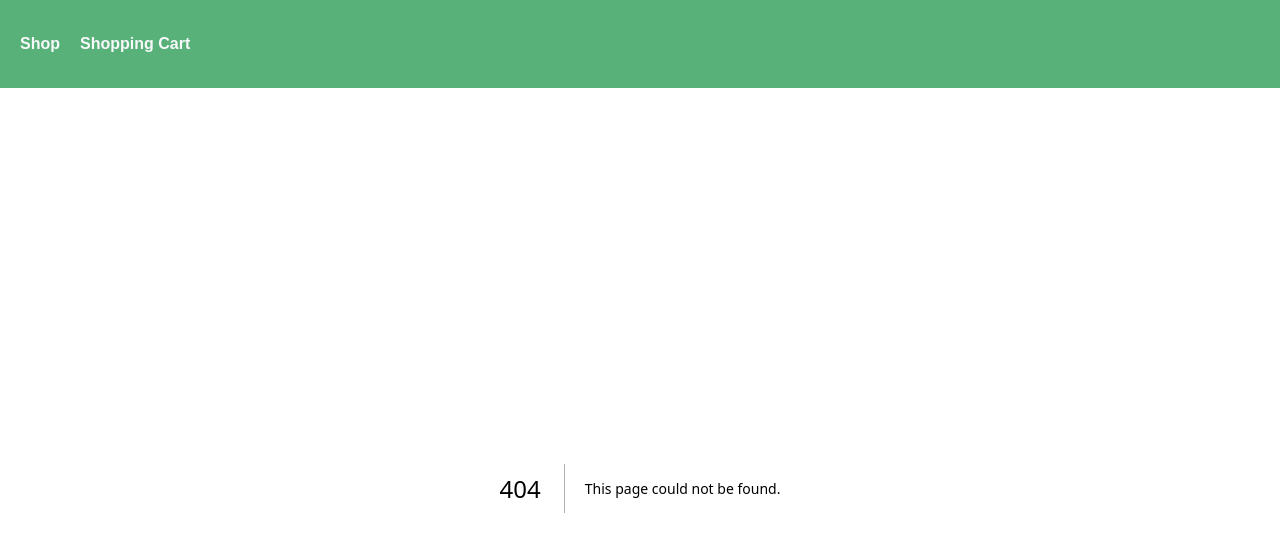
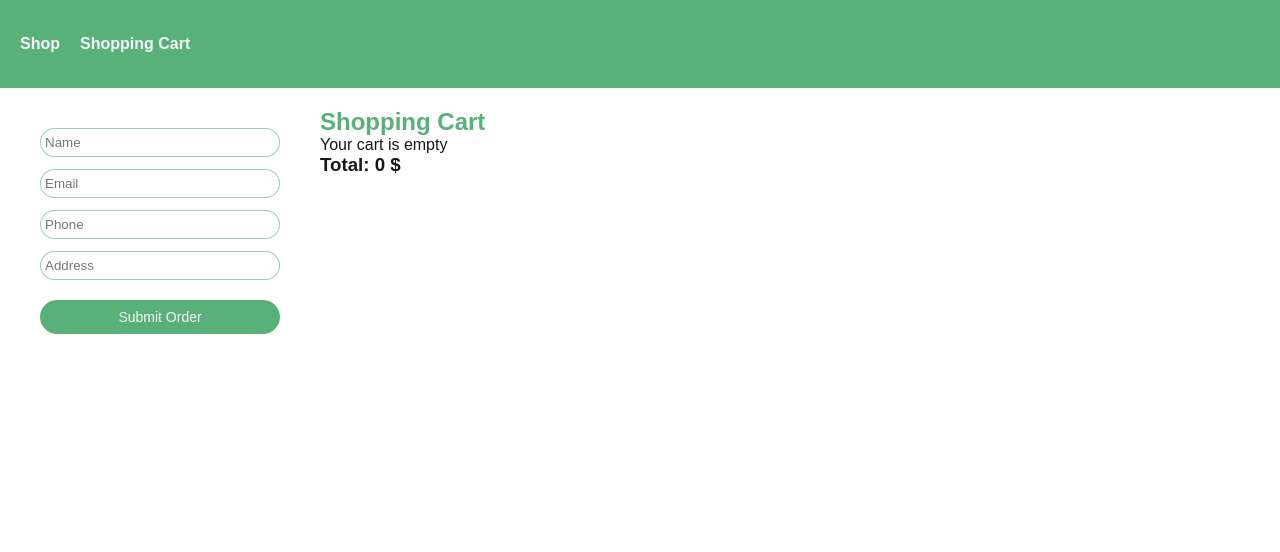
Before and after one commit to mafutka/Delivery-App, a Next.js app: page /cart in a window 1280 px wide. Before the commit this address had no page. Shown: the top 552 px of the page. Built offline with nearby package versions, Linux system fonts and the light colour scheme.

Commit message:
orderform-styles

```diff
--- /dev/null
+++ b/app/cart/page.module.css
@@ -0,0 +1,3 @@
+.container {
+    padding: 20px;
+}
--- a/app/shopcart/page.tsx
+++ b/app/cart/page.tsx
@@ -4,7 +4,6 @@ import css from "./page.module.css";
 export default function CartPage() {
   return (
     <div className={css.container}>
-      <h1>ShopCart</h1>
       <CartList />
     </div>
   );
--- a/app/globals.css
+++ b/app/globals.css
@@ -40,3 +40,24 @@ button {
 h3 {
   margin-bottom: 6px;
 }
+h2 {
+  color: #59b17a;
+}
+input {
+   appearance: none;
+    -webkit-appearance: none;
+    -moz-appearance: none;
+}
+
+button {
+    border-radius: 24px;
+  padding: 10px 16px;
+  background: #59b17a;
+  font-weight: 500;
+  border: none;
+  font-size: 14px;
+  line-height: 100%;
+  text-align: center;
+  color: #f7f8fa;
+  margin-top: 8px;
+}
--- a/app/layout.tsx
+++ b/app/layout.tsx
@@ -19,8 +19,9 @@ export default function RootLayout({
     <html lang="en">
       <body>
         <Header />
-        {children}</body>
-        <Toaster position="top-right" />
+        {children}
+        <Toaster position="top-right" /></body>
+
     </html>
   );
 }
--- a/components/Cart/Cart.module.css
+++ b/components/Cart/Cart.module.css
@@ -1 +1,26 @@
-.form {}
+.listContainer {
+    display: flex;
+    flex-direction: column;
+}
+@media(min-width: 768px) {
+    .listContainer {
+    flex-direction: row;
+}
+}
+.form {
+    display: flex;
+    flex-direction: column;
+    min-width: 280px;
+    padding: 20px;
+    gap: 12px;
+}
+
+.form input {
+     padding: 6px 4px;
+  border: 1px solid rgba(89, 177, 122, 0.6);
+  border-radius: 60px;
+
+  outline: none;
+}
+
+.orderBtn {}
--- a/components/Cart/CartList.tsx
+++ b/components/Cart/CartList.tsx
@@ -3,6 +3,8 @@
 import { useEffect, useState } from "react";
 import { CartItem } from "@/types/order";
 import OrderForm from "./OrderForm";
+
+import css from "./Cart.module.css"
 
 export default function CartList() {
   const [cart, setCart] = useState<CartItem[]>(() => {
@@ -40,9 +42,15 @@ export default function CartList() {
   };
 
   return (
-    <div style={{ display: "flex", gap: 20 }}>
+    <div className={css.listContainer} style={{ display: "flex", gap: 20 }}>
+      <div className={css.orderform}>
+       <OrderForm
+        items={cart.map((c) => ({ productId: c.product._id, quantity: c.quantity }))}
+        onSubmitSuccess={handleOrderSuccess}
+      />
+      </div>
       <div>
-        <h1>Cart</h1>
+        <h2>Shopping Cart</h2>
         {cart.length === 0 && <p>Your cart is empty</p>}
         {cart.map((item) => (
           <div key={item.product._id}>
@@ -59,13 +67,8 @@ export default function CartList() {
             <button onClick={() => removeItem(item.product._id)}>Remove</button>
           </div>
         ))}
-        <h2>Total: {total} $</h2>
+        <h3>Total: {total} $</h3>
       </div>
-
-      <OrderForm
-        items={cart.map((c) => ({ productId: c.product._id, quantity: c.quantity }))}
-        onSubmitSuccess={handleOrderSuccess}
-      />
     </div>
   );
 }
--- a/components/Cart/OrderForm.tsx
+++ b/components/Cart/OrderForm.tsx
@@ -11,6 +11,7 @@ type Props = {
 
 export default function OrderForm({ items, onSubmitSuccess }: Props) {
   const [form, setForm] = useState({
+    name: "",
     email: "",
     phone: "",
     address: "",
@@ -42,7 +43,7 @@ export default function OrderForm({ items, onSubmitSuccess }: Props) {
     if (res.ok) {
       alert("Order created!");
       onSubmitSuccess();
-      setForm({ email: "", phone: "", address: "" });
+      setForm({name: "", email: "", phone: "", address: "" });
     } else {
       const data = await res.json();
       alert("Error: " + data.error);
@@ -51,7 +52,11 @@ export default function OrderForm({ items, onSubmitSuccess }: Props) {
 
   return (
     <div className={css.form}>
-      <h2>Order Form</h2>
+        <input
+        placeholder="Name"
+        value={form.email}
+        onChange={(e) => setForm({ ...form, name: e.target.value })}
+      />
       <input
         placeholder="Email"
         value={form.email}
--- a/types/order.ts
+++ b/types/order.ts
@@ -12,6 +12,7 @@ export type OrderItem = {
 };
 
 export type CreateOrder = {
+  name: string;
   email: string;
   phone: string;
   address: string;
```
Also changed, not shown: app/page.module.css (+0 -14 lines), app/shopcart/page.module.css (deleted).
